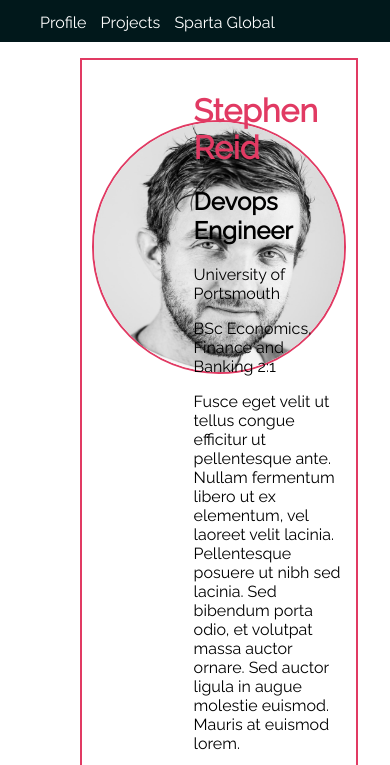
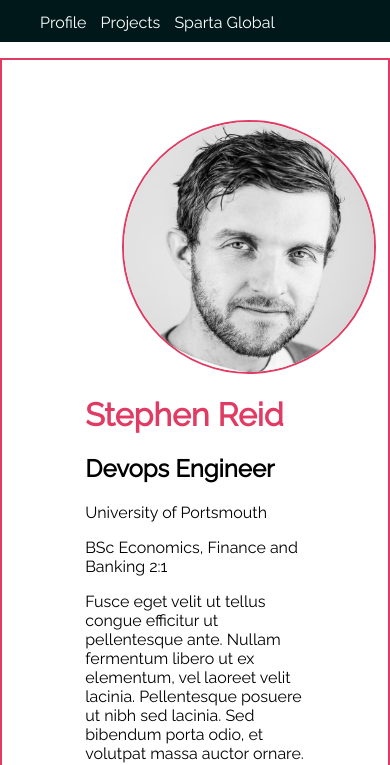
Before and after one commit to JRenz12/sparta_global_css_responsive_homework, a plain HTML site: page index.html in a window 390 px wide. Shown: the part 50-815 px from the top of the page. Drawn offline with Linux system fonts and the light colour scheme.

Commit message:
index file is complete

```diff
--- a/css/index.css
+++ b/css/index.css
@@ -30,3 +30,36 @@ header, .experience {
 	border: 2px solid #E13A63;
 	padding: 10px;
 }
+
+@media screen and (max-width: 600px){
+
+  .main-content{
+    clear: both;
+		display: block;
+		padding: 0;
+		margin: 0;
+  }
+
+  .right {
+	clear: both;
+	display: block;
+	text-align: left;
+	padding-right: 20%;
+  }
+
+  .left {
+	text-align: left;
+	clear: both;
+	display: block;
+	padding-left: 30%;
+  }
+
+  body{
+    width: 100%;
+    clear: both;
+  }
+
+	.experience{
+		width: 90%;
+		margin-left: 8px;
+	}
```
